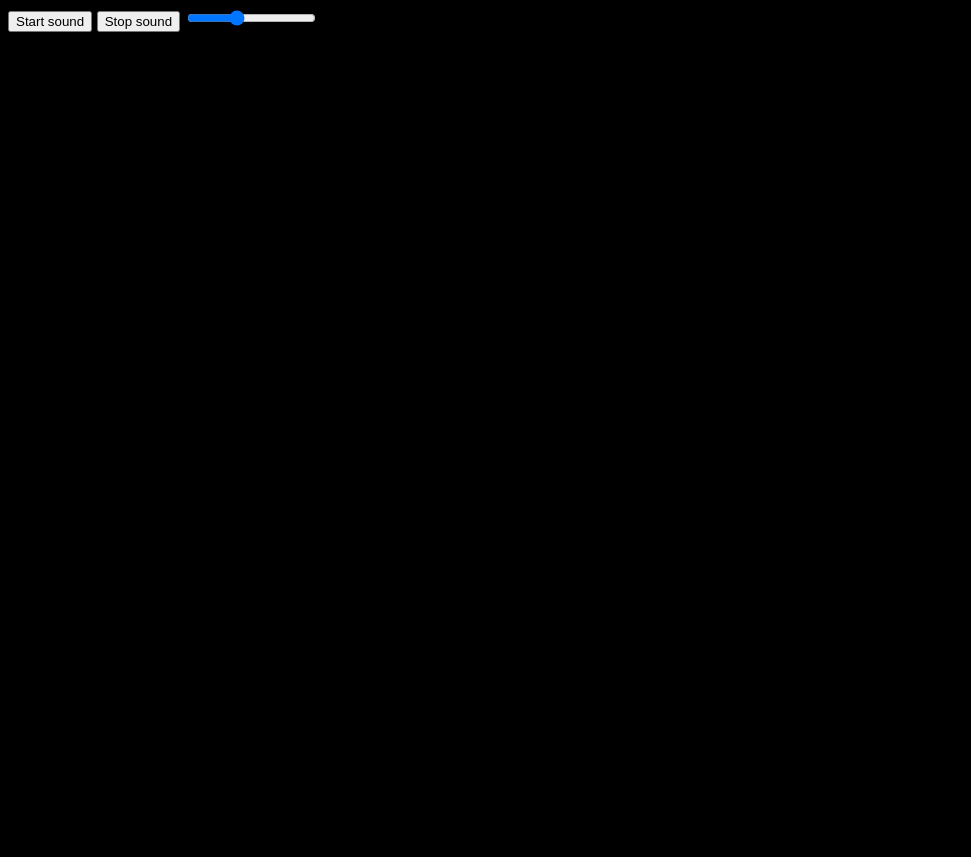
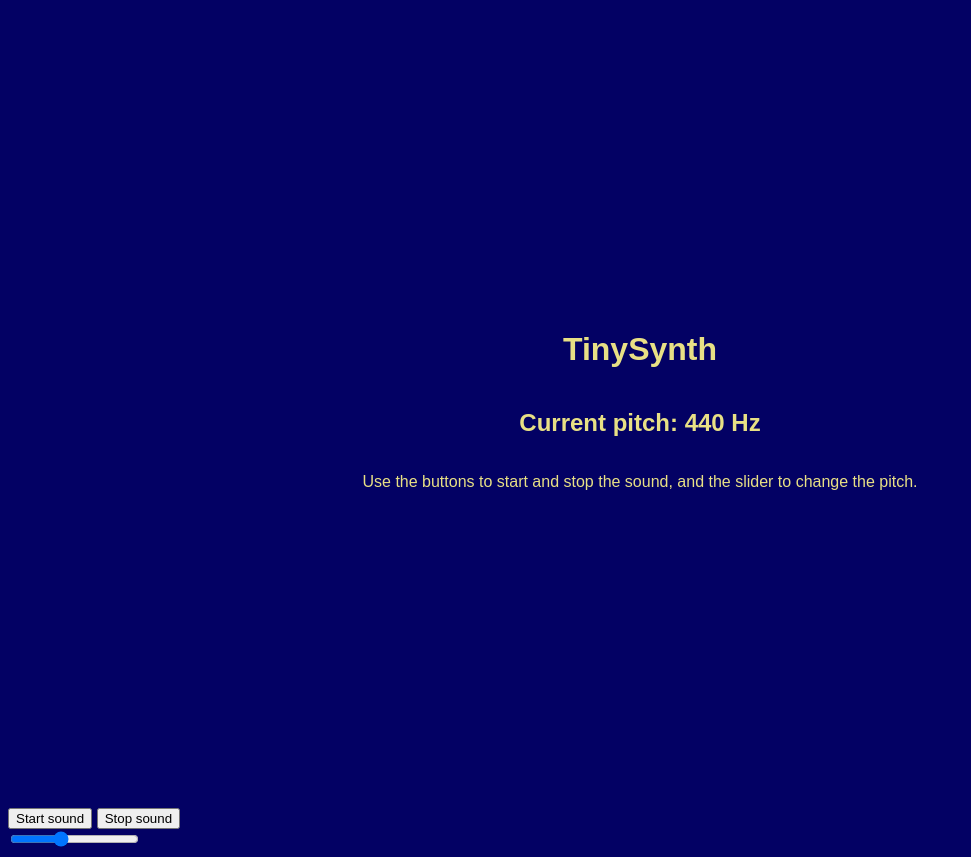
Before and after one commit to waffles-888/TinySynth, a website: page src/index.html in a window 1280 px wide. Shown: the whole page, without its empty margins (0-971 px from the left). Before the commit the page ends 800 px from the top, so only its background shows below. Drawn offline with Linux system fonts and the light colour scheme.

Commit message:
Added some styling, fixed gitignore and added working updaing HZ

```diff
--- a/src/index.html
+++ b/src/index.html
@@ -1,9 +1,20 @@
 <body>
+<div>
+  <div style="display: flex; flex-direction: column; align-items: center; justify-content: center; height: 100vh;">
+    <h1>TinySynth</h1>
+    <h2>Current pitch: <span id="current-pitch"></span> Hz</h2>
+    <p>Use the buttons to start and stop the sound, and the slider to change the pitch.</p>
+  </div>
+  <div class="controls">
   <button onclick="startSound()">Start sound</button>
   <button onclick="stopSound()">Stop sound</button>
-  <input id="pitch" type="range" min="100" max="1000" value="440" oninput="changePitch()">
+</div>
+<div class="slider">
+  <input id="pitch" type="range" min="100" max="1000" value="440" oninput="changePitch(), document.querySelector('#current-pitch').innerHTML = this.value">
+  </div>
+</div>
   <style>
-    body { background: black; color: white; font-family: sans-serif; }
+    body { background: #030164; color: #E8E085; font-family: sans-serif; }
   </style>
   <script>
     const audioContext = new AudioContext();
@@ -16,7 +27,7 @@
         }
     oscillator = audioContext.createOscillator();
     oscillator.type = 'square';
-    oscillator.frequency.setValueAtTime(440, audioContext.currentTime);
+    oscillator.frequency.setValueAtTime(document.querySelector('#pitch').value, audioContext.currentTime);
     oscillator.connect(audioContext.destination);
     oscillator.start();
     }
@@ -28,13 +39,18 @@
         oscillator = null;
     }
 
+    // Update current pitch display
+    var currentPitch = document.querySelector('#current-pitch');
+    currentPitch.innerHTML = document.querySelector('#pitch').value
+
     // Change pitch
     function changePitch() {
+      const pitch = document.querySelector('#pitch').value;
       if (!oscillator) {
         return;
       }
-        const pitch = document.querySelector('#pitch').value;
         oscillator.frequency.setValueAtTime(pitch, audioContext.currentTime);
+        document.querySelector('#current-pitch').innerHTML = pitch;
       }
   </script>
 </body>
```
Also changed, not shown: dist/index.html, dist/uri.txt, 2 other files.
